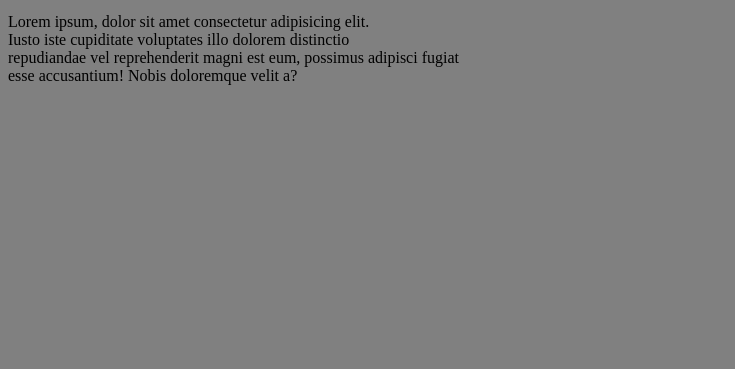
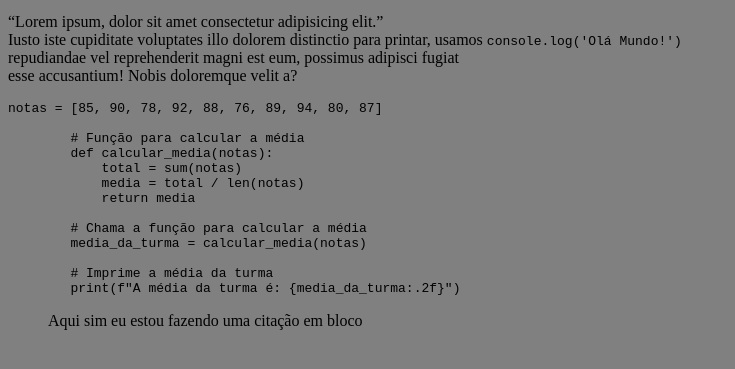
Before and after one commit to Paijas/CursoJS, a plain HTML site: page html_css/index.html in a window 1280 px wide. Shown: the part 199-568 px from the top of the page, without its empty margins (0-735 px from the left). Drawn offline with Linux system fonts and the light colour scheme.

Commit message:
Tag Importantes

```diff
--- a/html_css/index.html
+++ b/html_css/index.html
@@ -28,10 +28,26 @@
             width="48px">
         </a>
     </p>
-    <p>Lorem ipsum, dolor sit amet consectetur adipisicing elit.<br>
-        Iusto iste cupiditate voluptates illo dolorem distinctio<br>
+    <p><q cite="https://www.youtube.com/">Lorem ipsum, dolor sit amet consectetur adipisicing elit.</q><br>
+        Iusto iste cupiditate voluptates illo dolorem distinctio para printar, usamos <code>console.log('Olá Mundo!')</code> <br>
         repudiandae vel reprehenderit magni est eum, possimus adipisci fugiat<br>
         esse accusantium! Nobis doloremque velit a?
     </p>
+
+    <pre><code>notas = [85, 90, 78, 92, 88, 76, 89, 94, 80, 87]
+
+        # Função para calcular a média
+        def calcular_media(notas):
+            total = sum(notas)
+            media = total / len(notas)
+            return media
+
+        # Chama a função para calcular a média
+        media_da_turma = calcular_media(notas)
+
+        # Imprime a média da turma
+        print(f"A média da turma é: {media_da_turma:.2f}")</code></pre>
+
+    <blockquote cite="https://www.youtube.com/">Aqui sim eu estou fazendo uma citação em bloco</blockquote>
 </body>
 </html>
```
Also changed, not shown: html_css/TAGs.txt.
